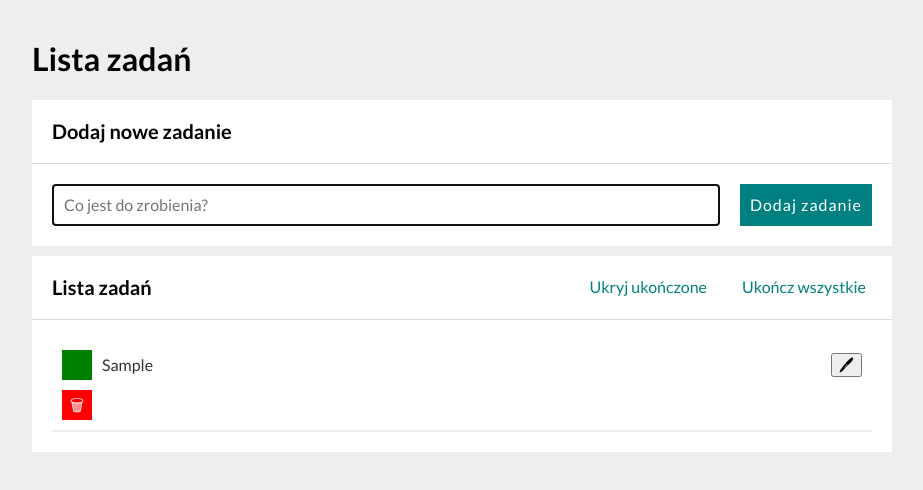
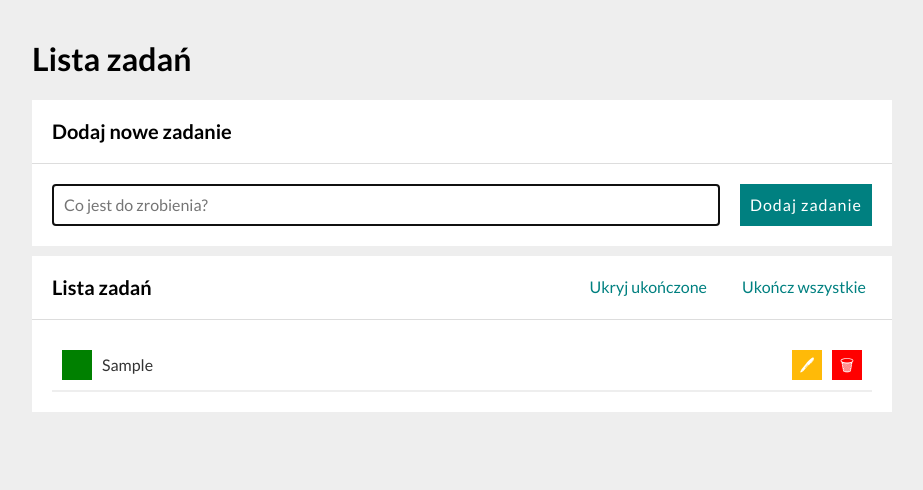
Before and after one commit to Code-Timothy/todo-list-js, a plain HTML site: page index.html in a window 1280 px wide. Both pictures are taken after typing "Sample" into the empty fields and a click on the button "Dodaj zadanie". Shown: the whole page, without its empty margins (178-1101 px from the left). Drawn offline with nearby package versions, Linux system fonts and the light colour scheme.

Commit message:
editButton styling added

```diff
--- a/css/tasksList.css
+++ b/css/tasksList.css
@@ -6,7 +6,7 @@
 
 .tasksList__item {
     display: grid;
-    grid-template-columns: auto 1fr auto;
+    grid-template-columns: auto 1fr auto auto;
     gap: 10px;
     align-items: center;
     padding: 10px;
@@ -32,8 +32,13 @@
     background-color: red;
 }
 
+.tasksList__button--edit {
+    background-color: #FFBA08;
+}
+
 .tasksList__button:hover {
     cursor: pointer;
+    transform: scale(1.1);
     opacity: 80%;
 }
 
--- a/js/script.js
+++ b/js/script.js
@@ -66,7 +66,7 @@
                 <span class="js-taskContent ${task.done ? "tasksList__content--done" : ""}">
                     ${task.content}
                 </span>
-                <button class="js-edit">🖊</button>
+                <button class="tasksList__button tasksList__button--edit js-edit">🖊</button>
                 <button class="tasksList__button tasksList__button--remove js-remove">
                     🗑
                 </button>
```
